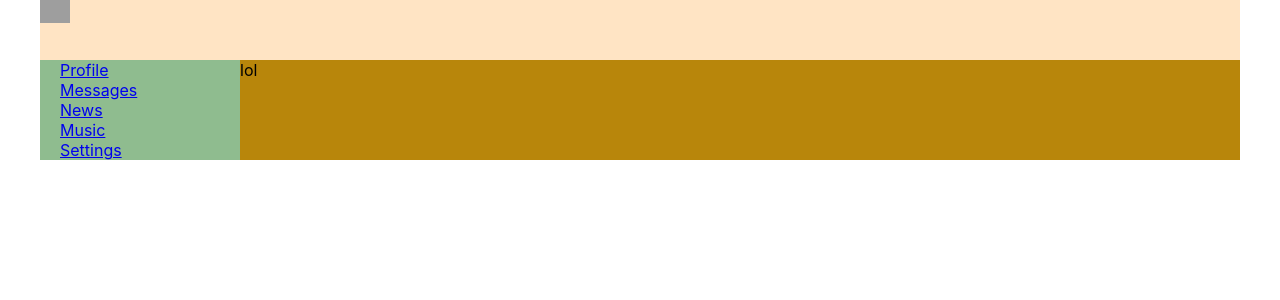
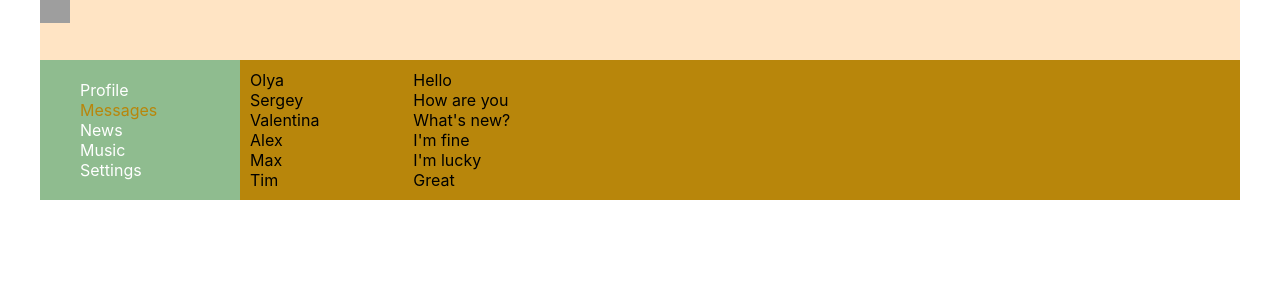
Before and after one commit to Slizh96/samuraiWay, a React (Create React App) app: page /dialogs in a window 1280 px wide. Shown: the top 300 px of the page. Built offline with nearby package versions, Linux system fonts and the light colour scheme; grey boxes are pictures that could not be loaded.

Commit message:
create dialogs component

```diff
--- a/src/components/Dialogs/Dialogs.module.css
+++ b/src/components/Dialogs/Dialogs.module.css
@@ -0,0 +1,21 @@
+.dialogs{
+    display: grid;
+    grid-template-columns: 2fr 10fr;
+    padding: 10px;
+}
+
+.dialogsItem{
+
+}
+
+.dialog{
+
+}
+
+.messages{
+
+}
+
+.message{
+
+}
--- a/src/components/Dialogs/Dialogs.tsx
+++ b/src/components/Dialogs/Dialogs.tsx
@@ -4,7 +4,34 @@
 export const Dialogs = () => {
     return (
         <div className={s.dialogs}>
-            lol
+            <div className={s.dialogsItems}>
+                <div className={s.dialog}>
+                    Olya
+                </div>
+                <div className={s.dialog}>
+                    Sergey
+                </div>
+                <div className={s.dialog}>
+                    Valentina
+                </div>
+                <div className={s.dialog}>
+                    Alex
+                </div>
+                <div className={s.dialog}>
+                    Max
+                </div>
+                <div className={s.dialog}>
+                    Tim
+                </div>
+            </div>
+            <div className={s.messages}>
+                <div className={s.message}>Hello</div>
+                <div className={s.message}>How are you</div>
+                <div className={s.message}>What's new?</div>
+                <div className={s.message}>I'm fine</div>
+                <div className={s.message}>I'm lucky</div>
+                <div className={s.message}>Great</div>
+            </div>
         </div>
     )
 }
--- a/src/components/Nav/Nav.module.css
+++ b/src/components/Nav/Nav.module.css
@@ -1,6 +1,7 @@
 .nav{
     grid-area: n;
     background-color: darkseagreen;
+    padding: 20px;
  }
 
 .item{
@@ -8,6 +9,11 @@
     margin-left: 20px;
 }
 
-.item.active{
+.item a.active{
     color: darkgoldenrod;
 }
+
+.item a{
+    color: white;
+    text-decoration: none;
+}
--- a/src/components/Nav/Nav.tsx
+++ b/src/components/Nav/Nav.tsx
@@ -1,23 +1,24 @@
 import React from "react";
+import { NavLink } from "react-router-dom";
 import s from './Nav.module.css'
 
 export const Nav = () => {
     return (
         <nav className={s.nav}>
             <div className={`${s.item} ${s.active}`}>
-                <a href='/profile'>Profile</a>
+                <NavLink to='/profile' activeClassName={s.active}>Profile</NavLink>
             </div>
             <div className={s.item}>
-                <a href='/dialogs'>Messages</a>
+                <NavLink to='/dialogs' activeClassName={s.active}>Messages</NavLink>
             </div>
             <div className={s.item}>
-                <a href='/news'>News</a>
+                <NavLink to='/news' activeClassName={s.active}>News</NavLink>
             </div>
             <div className={s.item}>
-                <a href='/music'>Music</a>
+                <NavLink to='/music' activeClassName={s.active}>Music</NavLink>
             </div>
             <div className={s.item}>
-                <a href='/settings'>Settings</a>
+                <NavLink to='/settings' activeClassName={s.active}>Settings</NavLink>
             </div>
         </nav>
     )
```
